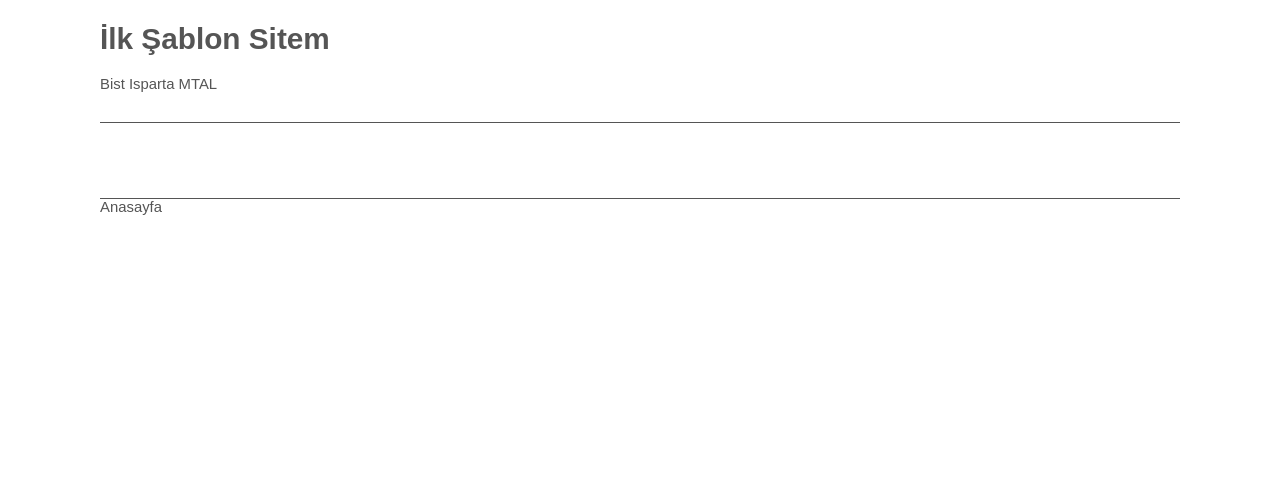
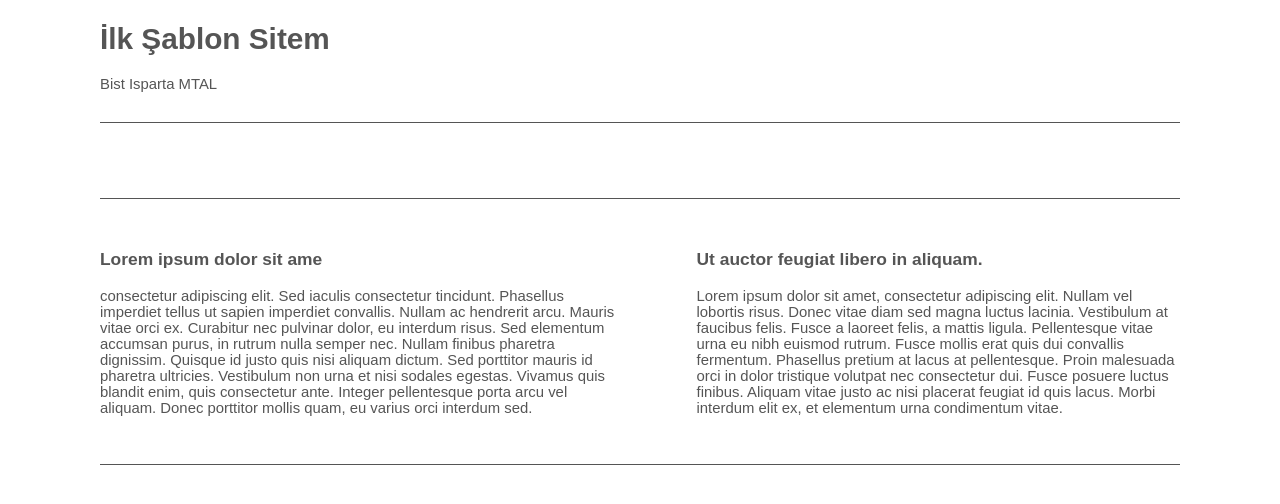
Before and after one commit to bistisparta/sablon11, a plain HTML site: page index.html in a window 1280 px wide. Shown: the part 48-552 px from the top of the page. Drawn offline with Linux system fonts and the light colour scheme.

Commit message:
anasayfa eklendi

```diff
--- a/index.html
+++ b/index.html
@@ -37,7 +37,20 @@
 
    <div>
    <!-- InstanceBeginEditable name="EditRegion3" -->
-   Anasayfa
+   <div class="ana-sayfa-icerik">
+       <div class="ana-sayfa-icerik-sol">
+       <h3>Lorem ipsum dolor sit ame</h3>
+       <p>
+       consectetur adipiscing elit. Sed iaculis consectetur tincidunt. Phasellus imperdiet tellus ut sapien imperdiet convallis. Nullam ac hendrerit arcu. Mauris vitae orci ex. Curabitur nec pulvinar dolor, eu interdum risus. Sed elementum accumsan purus, in rutrum nulla semper nec. Nullam finibus pharetra dignissim. Quisque id justo quis nisi aliquam dictum. Sed porttitor mauris id pharetra ultricies. Vestibulum non urna et nisi sodales egestas. Vivamus quis blandit enim, quis consectetur ante. Integer pellentesque porta arcu vel aliquam. Donec porttitor mollis quam, eu varius orci interdum sed.
+       </p>
+       </div>
+        <div class="ana-sayfa-icerik-sag">
+        <h3>Ut auctor feugiat libero in aliquam.</h3>
+        <p>
+        Lorem ipsum dolor sit amet, consectetur adipiscing elit. Nullam vel lobortis risus. Donec vitae diam sed magna luctus lacinia. Vestibulum at faucibus felis. Fusce a laoreet felis, a mattis ligula. Pellentesque vitae urna eu nibh euismod rutrum. Fusce mollis erat quis dui convallis fermentum. Phasellus pretium at lacus at pellentesque. Proin malesuada orci in dolor tristique volutpat nec consectetur dui. Fusce posuere luctus finibus. Aliquam vitae justo ac nisi placerat feugiat id quis lacus. Morbi interdum elit ex, et elementum urna condimentum vitae.
+        </p>
+       </div>
+   </div>
    <!-- InstanceEndEditable -->
 
    </div>
--- a/sitil1.css
+++ b/sitil1.css
@@ -49,3 +49,13 @@ padding-right:100px;
 	height:75px;
 	margin-top:30px;
 }
+
+.ana-sayfa-icerik {
+	display:flex;
+	flex-direction:row;
+	justify-content : space-around;
+	gap:77px;
+	margin-top:33px;
+	border-bottom:solid 1px #555;
+	padding-bottom:33px;
+}
```
